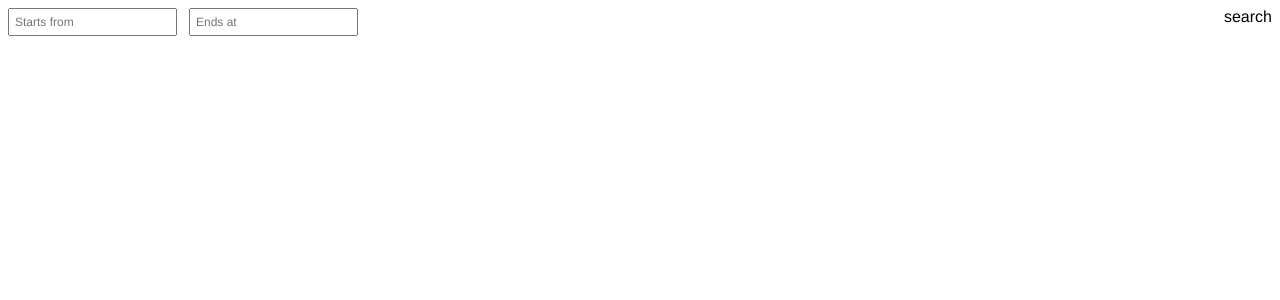
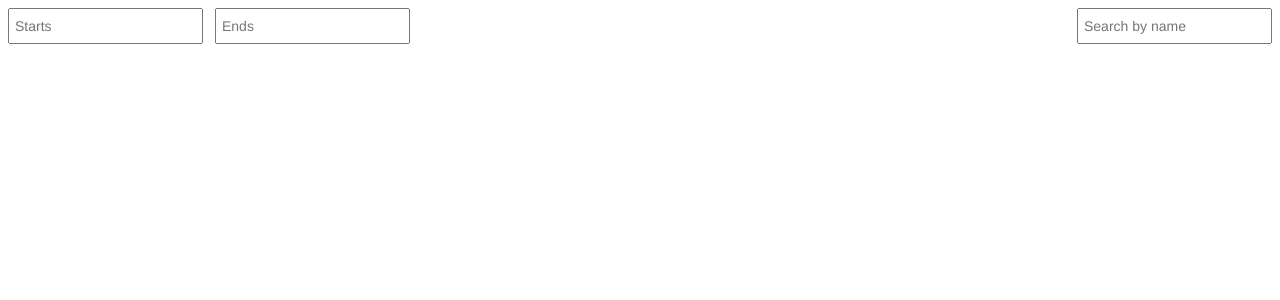
Before and after one commit to TadasPa/campaigns-app, a React (Create React App) app: page / in a window 1280 px wide. Shown: the top 300 px of the page. Built offline with nearby package versions, Linux system fonts and the light colour scheme.

Commit message:
search gets working, some more theming

```diff
--- a/src/components/DatePicker/index.tsx
+++ b/src/components/DatePicker/index.tsx
@@ -3,8 +3,8 @@ import ReactDatePicker from "react-datepicker";
 import { ISetCallback } from "../../types";
 
 import "react-datepicker/dist/react-datepicker.css";
-import styled from "styled-components";
-import { fontStyle, space, SpaceProps } from "styled-system";
+import styled, { css } from "styled-components";
+import { space, SpaceProps } from "styled-system";
 
 export interface IDatePicker extends SpaceProps {
   selected?: Date;
@@ -29,8 +29,12 @@ const DatePicker = ({
 
 const StyledDatePicker = styled(DatePicker)`
   padding: 5px;
-  font-family: ${({ theme: { fonts } }) => fonts.default};
-  font-size: 12px;
+
+  ${({ theme: { textStyles: { small } } })=>css`
+    font-family: ${small.fontFamily};
+    font-size: ${small.fontSize};
+    line-height: ${small.lineHeight};
+  `}
 
   ${space}
 `;
--- a/src/components/Search/index.tsx
+++ b/src/components/Search/index.tsx
@@ -1,10 +1,30 @@
-import React, { FC } from "react";
+import React, { ChangeEvent, FC } from "react";
+import styled, { css } from "styled-components";
 import { ISetCallback } from "../../types";
 
 interface ISearch {
+  search?: string;
   setSearch: ISetCallback<string>;
+  placeholder?: string;
 }
 
-export const Search: FC<ISearch> = ({ setSearch }) => <span>search</span>;
+const Search: FC<ISearch> = ({ search, setSearch, placeholder, ...rest }) =>
+{
+  const handleChange = (event: ChangeEvent<HTMLInputElement>) => {
+    return setSearch(event.target.value)
+  };
+  return (<input type="text" placeholder={placeholder} value={search} onChange={handleChange} {...rest} />);
+};
 
-export default Search;
+const StyledSearch = styled(Search) <ISearch>`
+  padding: 5px;
+
+  ${({ theme: { textStyles: { small } } })=>css`
+    font-family: ${small.fontFamily};
+    font-size: ${small.fontSize};
+    line-height: ${small.lineHeight};
+  `}
+
+`
+
+export default StyledSearch;
--- a/src/index.tsx
+++ b/src/index.tsx
@@ -10,7 +10,7 @@ import store from "./store";
 
 ReactDOM.render(
   <React.StrictMode>
-    <ThemeProvider theme={theme}>
+    <ThemeProvider theme={theme as any/*not proud, only until theme gets defined fully*/}>
       <GlobalStyle />
       <Provider store={store}>
         <Routes />
--- a/src/pages/Campaigns/index.tsx
+++ b/src/pages/Campaigns/index.tsx
@@ -31,10 +31,10 @@ const Campaigns: FC = () => {
           endDate={endDate}
           setStartDate={setStartDate}
           setEndDate={setEndDate}
-          startPlaceholder="Starts from"
-          endPlaceholder="Ends at"
+          startPlaceholder="Starts"
+          endPlaceholder="Ends"
         />
-        <Search setSearch={setSearch} />
+        <Search search={search} setSearch={setSearch} placeholder="Search by name" />
       </FlexBox>
       <FlexBox flexDirection="column">{rows}</FlexBox>
     </>
--- a/src/pages/Campaigns/tools/filterCampaigns.ts
+++ b/src/pages/Campaigns/tools/filterCampaigns.ts
@@ -24,8 +24,8 @@ const isDateInRange = (date: string, from: string, to: string) => {
     return true;
 };
 
-const isSearchMatching = (name: string, search: string) => {
-    return name.includes(search.trim());
+const isSearchMatching = (name: string = '', search: string = '') => {
+    return name.toLowerCase().includes(search.toLowerCase().trim());
 };
 
 export const filterCampaigns = ({ startDate: from = '', endDate: to = '', search = '', campaigns = [] }: IFilterCampaigns): Campaign[] => {
--- a/src/store/rootReducer.ts
+++ b/src/store/rootReducer.ts
@@ -5,4 +5,4 @@ const rootReducer = combineReducers({
   campaigns: campaignsReducer,
 })
 
-export default rootReducer
+export default rootReducer;
--- a/src/theme/globalStyles.ts
+++ b/src/theme/globalStyles.ts
@@ -1,5 +1,5 @@
 import { createGlobalStyle } from "styled-components";
-import { fonts } from "./typography";
+import { fonts, textStyles } from "./typography";
 
 const GlobalStyle = createGlobalStyle`
   html, body {
@@ -8,8 +8,9 @@ const GlobalStyle = createGlobalStyle`
   }
 
   .react-datepicker {
-    font-family: ${fonts.default};
-    font-size: 12px;
+    font-family: ${textStyles.small.fontFamily};
+    font-size: ${textStyles.small.fontSize};
+    line-height: ${textStyles.small.lineHeight};
   }
 `;
 
--- a/src/theme/index.ts
+++ b/src/theme/index.ts
@@ -1,11 +1,12 @@
-import { DefaultTheme } from 'styled-components';
+import { DefaultTheme } from "styled-components";
 
-import space from './space';
-import { fonts } from './typography';
+import space from "./space";
+import { fonts, textStyles } from "./typography";
 
-const theme: DefaultTheme = {
+const theme: Partial<DefaultTheme> = {
   space,
-  fonts
+  fonts,
+  textStyles,
 };
 
 export default theme;
--- a/src/theme/typography/index.ts
+++ b/src/theme/typography/index.ts
@@ -1,3 +1,43 @@
 export const fonts = {
-    default: 'Helvetica Neue, Helvetica,Arial, sans-serif',
+  default: "Helvetica Neue, Helvetica,Arial, sans-serif",
 };
+
+export const fontSizes = {
+  12: "0.75rem",
+  14: "0.875rem",
+  16: "1rem",
+  18: "1.125rem",
+};
+
+export const fontWeights = <const>{
+  regular: 400,
+  medium: 500,
+  bold: 600,
+};
+
+export const lineHeights = {
+  small: 1.4,
+  normal: 1.5,
+  large: 1.6,
+};
+
+const commonParagraph = {
+  fontFamily: fonts.default,
+  fontWeight: fontWeights.regular,
+  lineHeight: lineHeights.large,
+};
+
+export const textStyles = {
+  large: {
+    ...commonParagraph,
+    fontSize: fontSizes[18],
+  },
+  base: {
+    ...commonParagraph,
+    fontSize: fontSizes[16],
+  },
+  small: {
+    ...commonParagraph,
+    fontSize: fontSizes[14],
+  },
+};
```
Also changed, not shown: src/theme/theme.d.ts (added, +14 -0 lines).
